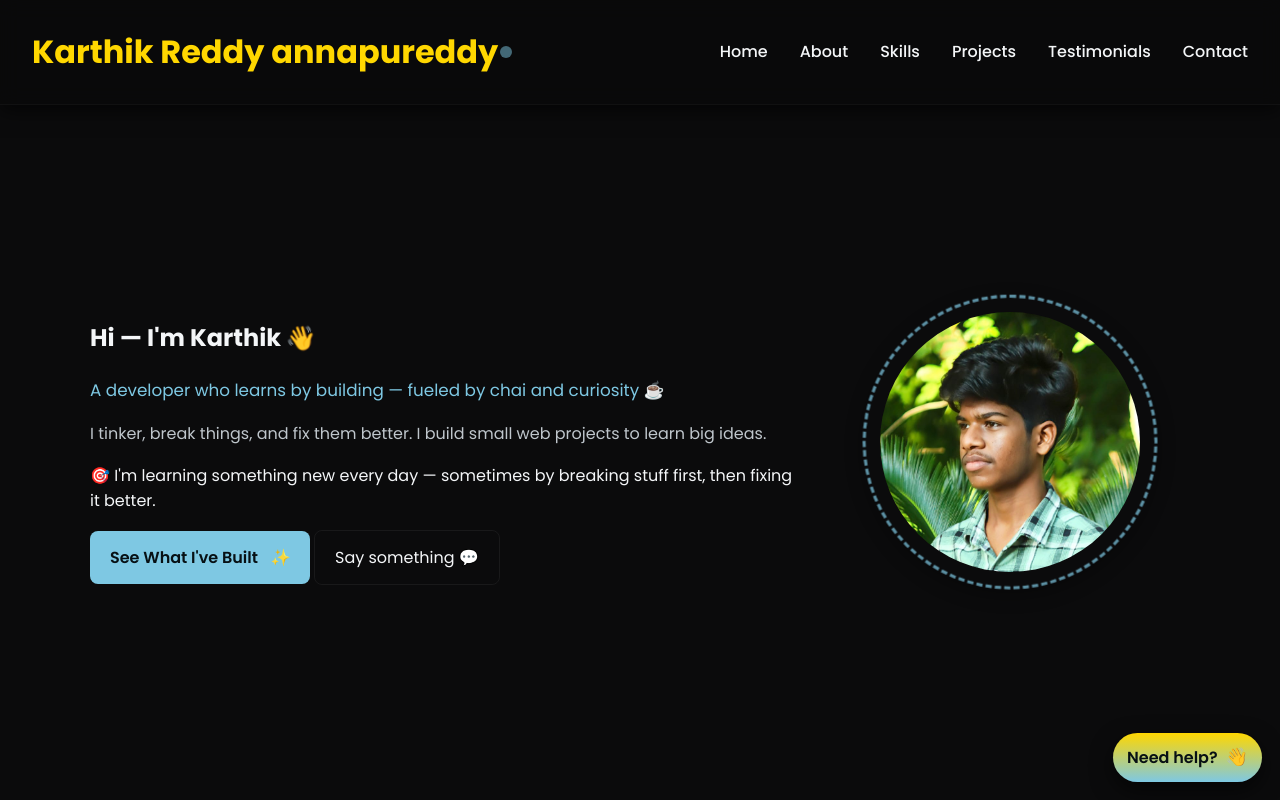
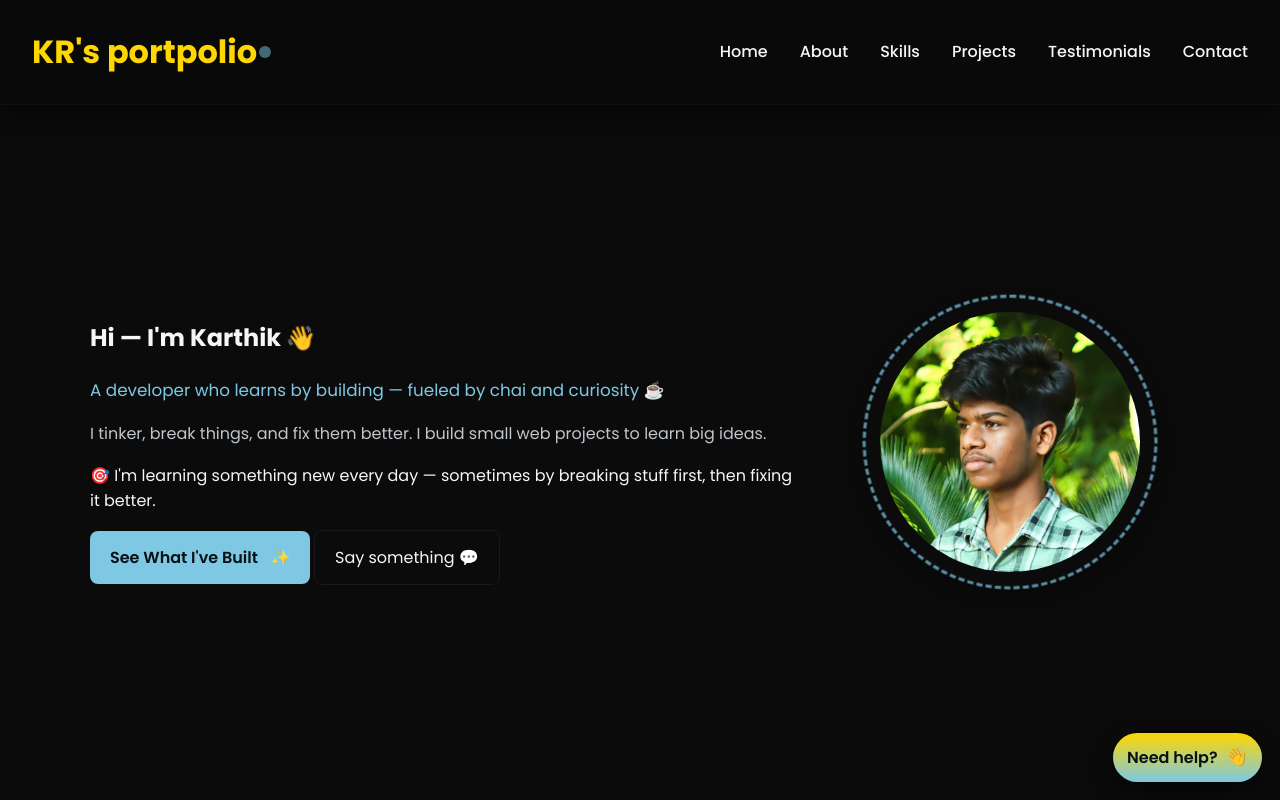
Before and after one commit to karthikreddyannapureddy-hub/myportfolio, a plain HTML site: page index.html in a window 1280 px wide. Shown: the top 800 px of the page. Drawn offline with Linux system fonts and the light colour scheme.

Commit message:
Add all portfolio website files

```diff
--- a/index.html
+++ b/index.html
@@ -3,7 +3,7 @@
 <head>
     <meta charset="UTF-8">
     <meta name="viewport" content="width=device-width, initial-scale=1.0">
-    <meta name="description" content="Karthik Reddy - Web Developer Portfolio | Expertise in Web Development and C Programming">
+    <meta name="description" content="Karthik Reddy - Web Developer Portfolio | Expertise in Web Development and Java Programming">
     <meta name="keywords" content="Karthik Reddy, Web Development, C Programming, Portfolio, Software Engineer">
     <title>Karthik Reddy | Full stack Developer Portfolio</title>
     <link rel="stylesheet" href="https://cdnjs.cloudflare.com/ajax/libs/font-awesome/6.0.0/css/all.min.css">
@@ -30,7 +30,7 @@
     <header>
         <nav>
             <div class="logo">
-                <span class="logo-text">Karthik Reddy annapureddy</span>
+                <span class="logo-text">KR's portpolio</span>
                 <span class="logo-dot"></span>
             </div>
             <ul class="nav-links">
```
